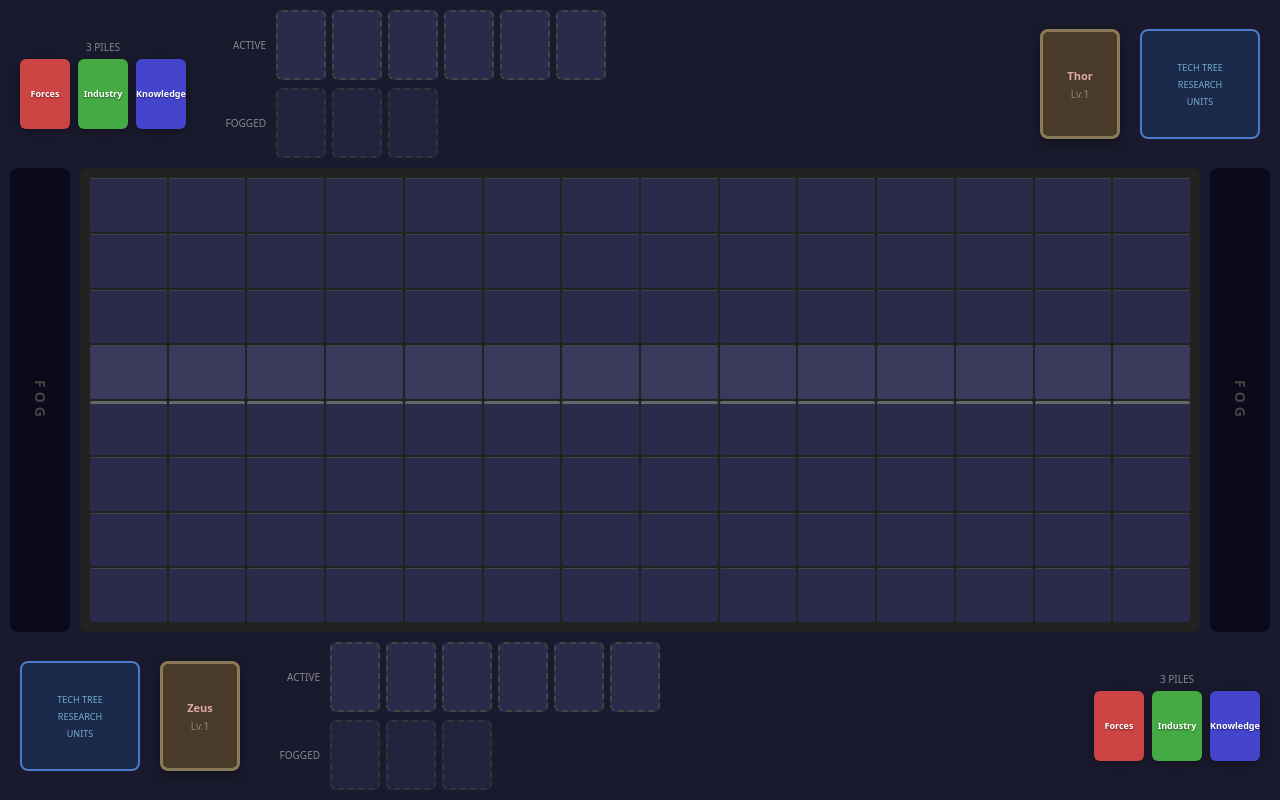
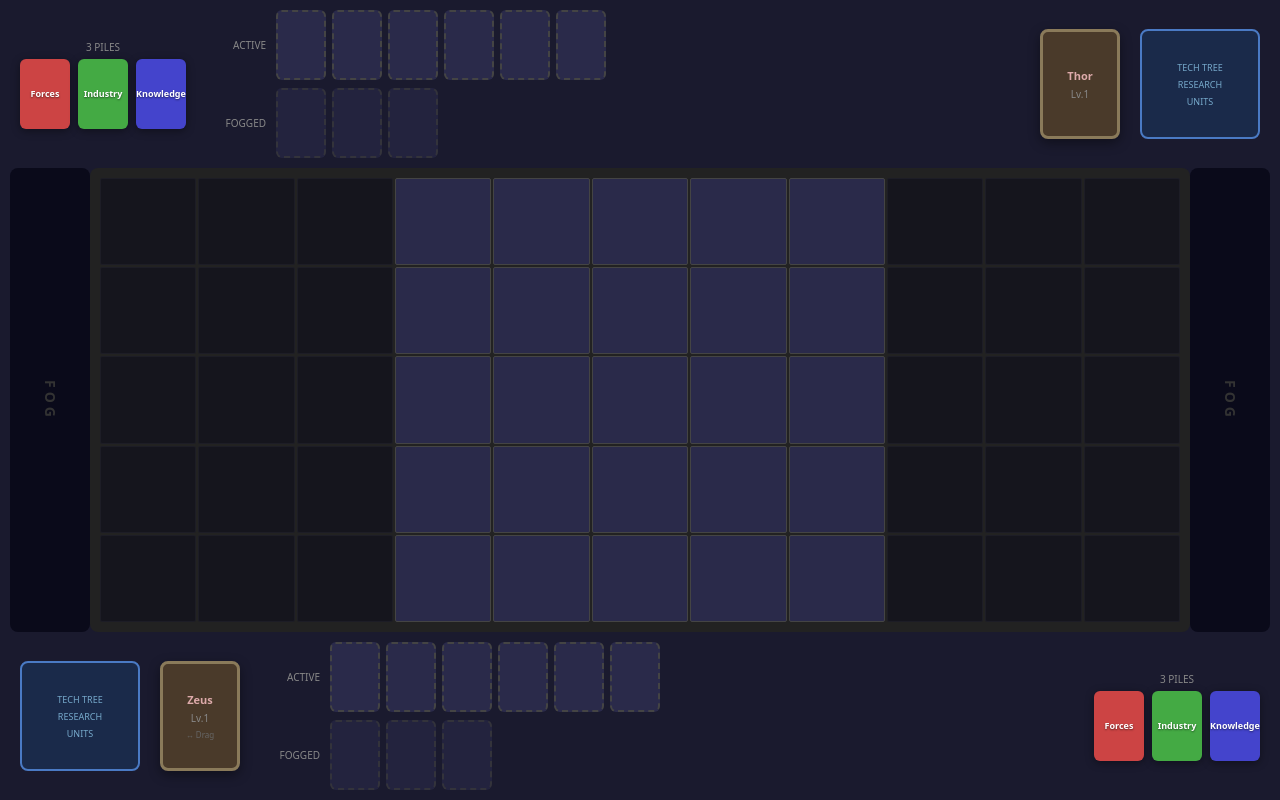
Before and after one commit to hopskotchradio/empires-hand, a React (Vite) app: page / in a window 1280 px wide. Built offline with nearby package versions, Linux system fonts and the light colour scheme.

Commit message:
New board layout: 5x5 grid with 3x3 fog zones, draggable heroes, hand cursor

```diff
--- a/src/components/Board.tsx
+++ b/src/components/Board.tsx
@@ -1,4 +1,4 @@
-import React, { useMemo } from 'react';
+import React, { useMemo, useState, useCallback } from 'react';
 import { GameState, PlayerState, Card } from '../types';
 import { SpriteLayer } from './SpriteLayer';
 
@@ -7,8 +7,11 @@ interface BoardProps {
   currentPlayerId: string;
 }
 
-const GRID_COLS = 14;
-const GRID_ROWS = 8;
+// New grid layout: 3x3 Fog | 5x5 Grid | 3x3 Fog
+const FOG_SIZE = 3;
+const GRID_SIZE = 5;
+const TOTAL_COLS = FOG_SIZE + GRID_SIZE + FOG_SIZE; // 11
+const TOTAL_ROWS = GRID_SIZE; // 5
 
 export const Board: React.FC<BoardProps> = ({ gameState, currentPlayerId }) => {
   const currentPlayer = gameState.players.find(p => p.id === currentPlayerId);
@@ -16,65 +19,122 @@ export const Board: React.FC<BoardProps> = ({ gameState, currentPlayerId }) => {
 
   if (!currentPlayer || !opponent) return null;
 
-  // Demo units for testing - replace with actual game state
+  // Track unit positions with state for dragging
+  const [unitPositions, setUnitPositions] = useState({
+    'zeus-1': { x: 2, y: 4 }, // Bottom area of 5x5 grid
+    'thor-1': { x: 2, y: 0 }, // Top area of 5x5 grid
+  });
+
+  const [draggedUnit, setDraggedUnit] = useState<string | null>(null);
+
+  // Convert to unit format for SpriteLayer
   const units = useMemo(() => [
     {
       id: 'zeus-1',
       card: { ...currentPlayer.hero, id: 'zeus' },
-      gridX: 7,
-      gridY: 4,
+      gridX: unitPositions['zeus-1'].x + FOG_SIZE, // Offset by left fog
+      gridY: unitPositions['zeus-1'].y,
       isHero: true,
+      canMove: true,
     },
     {
       id: 'thor-1',
       card: { ...opponent.hero, id: 'thor' },
-      gridX: 10,
-      gridY: 1,
+      gridX: unitPositions['thor-1'].x + FOG_SIZE,
+      gridY: unitPositions['thor-1'].y,
       isHero: true,
+      canMove: false, // Opponent units can't be moved by current player
     },
-  ], [currentPlayer.hero, opponent.hero]);
+  ], [currentPlayer.hero, opponent.hero, unitPositions]);
+
+  // Handle drag start
+  const handleDragStart = useCallback((unitId: string, e: React.DragEvent) => {
+    const unit = units.find(u => u.id === unitId);
+    if (!unit?.canMove) {
+      e.preventDefault();
+      return;
+    }
+    setDraggedUnit(unitId);
+    e.dataTransfer.effectAllowed = 'move';
+  }, [units]);
+
+  // Handle drop on grid cell
+  const handleDrop = useCallback((gridX: number, gridY: number, e: React.DragEvent) => {
+    e.preventDefault();
+    if (!draggedUnit) return;
+
+    // Check bounds (must be within 5x5 grid, not fog)
+    if (gridX < FOG_SIZE || gridX >= FOG_SIZE + GRID_SIZE) return;
+
+    setUnitPositions(prev => ({
+      ...prev,
+      [draggedUnit]: { x: gridX - FOG_SIZE, y: gridY }
+    }));
+    setDraggedUnit(null);
+  }, [draggedUnit]);
+
+  const handleDragOver = useCallback((e: React.DragEvent) => {
+    e.preventDefault();
+    e.dataTransfer.dropEffect = 'move';
+  }, []);
 
   return (
     <div style={styles.container}>
       {/* Opponent Area (Top) */}
       <PlayerArea player={opponent} position="top" />
 
-      {/* Battlefield Grid */}
+      {/* Battlefield */}
       <div style={styles.battlefield}>
-        {/* Fog Zones (Left/Right edges) */}
-        <div style={styles.fogZoneLeft}>FOG</div>
+        {/* Left Fog Zone */}
+        <FogZone side="left" />
 
-        {/* Main Grid with Sprite Layer */}
+        {/* Main Grid */}
         <div style={styles.gridContainer}>
           <div style={styles.grid}>
-            {Array.from({ length: GRID_ROWS }).map((_, row) => (
+            {Array.from({ length: TOTAL_ROWS }).map((_, row) => (
               <div key={row} style={styles.row}>
-                {Array.from({ length: GRID_COLS }).map((_, col) => (
+                {Array.from({ length: TOTAL_COLS }).map((_, col) => {
+                  const isFog = col < FOG_SIZE || col >= FOG_SIZE + GRID_SIZE;
+                  const isGrid = !isFog;
+                  const isValidDrop = isGrid && draggedUnit !== null;
+
+                  return (
                     <div
                       key={`${row}-${col}`}
                       style={{
                         ...styles.cell,
-                      backgroundColor: row === 3 ? '#3a3a5c' : '#2a2a4a',
-                      borderTop: row === 4 ? '3px solid #666' : '1px solid #444',
+                        backgroundColor: isFog ? '#0a0a1a' : '#2a2a4a',
+                        border: isFog ? '1px solid #1a1a2a' : '1px solid #444',
+                        cursor: isValidDrop ? 'copy' : 'default',
+                        opacity: isFog ? 0.5 : 1,
                       }}
+                      onDragOver={handleDragOver}
+                      onDrop={(e) => handleDrop(col, row, e)}
                     />
-                ))}
+                  );
+                })}
               </div>
             ))}
           </div>
           <SpriteLayer
             units={units}
-            width={600}
-            height={300}
+            width={500}
+            height={250}
             onUnitClick={(unit) => console.log('Clicked:', unit.card.name)}
+            draggedUnit={draggedUnit}
           />
         </div>
 
-        <div style={styles.fogZoneRight}>FOG</div>
+        {/* Right Fog Zone */}
+        <FogZone side="right" />
       </div>
 
       {/* Current Player Area (Bottom) */}
-      <PlayerArea player={currentPlayer} position="bottom" />
+      <PlayerArea
+        player={currentPlayer}
+        position="bottom"
+        onDragStart={handleDragStart}
+      />
     </div>
   );
 };
@@ -82,10 +142,12 @@ export const Board: React.FC<BoardProps> = ({ gameState, currentPlayerId }) => {
 interface PlayerAreaProps {
   player: PlayerState;
   position: 'top' | 'bottom';
+  onDragStart?: (unitId: string, e: React.DragEvent) => void;
 }
 
-const PlayerArea: React.FC<PlayerAreaProps> = ({ player, position }) => {
+const PlayerArea: React.FC<PlayerAreaProps> = ({ player, position, onDragStart }) => {
   const isTop = position === 'top';
+  const isCurrentPlayer = position === 'bottom';
 
   return (
     <div style={{ ...styles.playerArea, flexDirection: isTop ? 'row' : 'row-reverse' }}>
@@ -125,11 +187,19 @@ const PlayerArea: React.FC<PlayerAreaProps> = ({ player, position }) => {
         </div>
       </div>
 
-      {/* Hero */}
+      {/* Hero - Draggable for current player */}
       <div style={styles.heroArea}>
-        <div style={styles.heroCard}>
+        <div
+          style={{
+            ...styles.heroCard,
+            cursor: isCurrentPlayer ? 'grab' : 'default',
+          }}
+          draggable={isCurrentPlayer}
+          onDragStart={(e) => onDragStart?.(`${player.hero.id}-1`, e)}
+        >
           <div style={styles.heroName}>{player.hero.name}</div>
           <div style={styles.heroLevel}>Lv.{player.heroLevel}</div>
+          {isCurrentPlayer && <div style={styles.dragHint}>↔ Drag</div>}
         </div>
       </div>
 
@@ -142,6 +212,15 @@ const PlayerArea: React.FC<PlayerAreaProps> = ({ player, position }) => {
     </div>
   );
 };
+
+const FogZone: React.FC<{ side: 'left' | 'right' }> = ({ side }) => (
+  <div style={{
+    ...styles.fogZone,
+    [side]: 0,
+  }}>
+    FOG
+  </div>
+);
 
 const DeckPile: React.FC<{ name: string; color: string }> = ({ name, color }) => (
   <div style={{ ...styles.pile, backgroundColor: color }}>
@@ -267,6 +346,7 @@ const styles: Record<string, React.CSSProperties> = {
     alignItems: 'center',
     justifyContent: 'center',
     boxShadow: '0 4px 12px rgba(0,0,0,0.4)',
+    userSelect: 'none',
   },
   heroName: {
     fontSize: 11,
@@ -277,6 +357,11 @@ const styles: Record<string, React.CSSProperties> = {
   heroLevel: {
     fontSize: 10,
     color: '#888',
+    marginTop: 4,
+  },
+  dragHint: {
+    fontSize: 8,
+    color: '#666',
     marginTop: 4,
   },
   techPanel: {
@@ -299,11 +384,11 @@ const styles: Record<string, React.CSSProperties> = {
   battlefield: {
     flex: 1,
     display: 'flex',
+    position: 'relative',
     padding: '0 10px',
-    gap: 10,
   },
-  fogZoneLeft: {
-    width: 60,
+  fogZone: {
+    width: 80,
     backgroundColor: '#0a0a1a',
     borderRadius: 8,
     display: 'flex',
@@ -311,21 +396,7 @@ const styles: Record<string, React.CSSProperties> = {
     justifyContent: 'center',
     writingMode: 'vertical-rl',
     textOrientation: 'mixed',
-    color: '#444',
-    fontSize: 14,
-    fontWeight: 'bold',
-    letterSpacing: 4,
-  },
-  fogZoneRight: {
-    width: 60,
-    backgroundColor: '#0a0a1a',
-    borderRadius: 8,
-    display: 'flex',
-    alignItems: 'center',
-    justifyContent: 'center',
-    writingMode: 'vertical-rl',
-    textOrientation: 'mixed',
-    color: '#444',
+    color: '#333',
     fontSize: 14,
     fontWeight: 'bold',
     letterSpacing: 4,
@@ -353,6 +424,7 @@ const styles: Record<string, React.CSSProperties> = {
   cell: {
     flex: 1,
     borderRadius: 2,
-    minHeight: 30,
+    minHeight: 40,
+    transition: 'all 0.2s',
   },
 };
--- a/src/components/SpriteLayer.tsx
+++ b/src/components/SpriteLayer.tsx
@@ -8,6 +8,7 @@ interface UnitSprite {
   gridX: number;
   gridY: number;
   isHero?: boolean;
+  canMove?: boolean;
 }
 
 interface SpriteLayerProps {
@@ -15,13 +16,17 @@ interface SpriteLayerProps {
   width: number;
   height: number;
   onUnitClick?: (unit: UnitSprite) => void;
+  draggedUnit?: string | null;
 }
 
-// Isometric projection constants
-const TILE_WIDTH = 48;
-const TILE_HEIGHT = 24;
-const GRID_COLS = 14;
-const GRID_ROWS = 8;
+// Grid config: 3 fog + 5 grid + 3 fog = 11 cols, 5 rows
+const FOG_SIZE = 3;
+const GRID_SIZE = 5;
+const TOTAL_COLS = FOG_SIZE + GRID_SIZE + FOG_SIZE;
+const TOTAL_ROWS = GRID_SIZE;
+
+const TILE_WIDTH = 60;
+const TILE_HEIGHT = 50;
 
 // Sprite sheet config
 const SHEET_COLS = 5;
@@ -32,6 +37,7 @@ export const SpriteLayer: React.FC<SpriteLayerProps> = ({
   width,
   height,
   onUnitClick,
+  draggedUnit,
 }) => {
   const containerRef = useRef<HTMLDivElement>(null);
   const appRef = useRef<Application | null>(null);
@@ -39,7 +45,6 @@ export const SpriteLayer: React.FC<SpriteLayerProps> = ({
   const unitContainerRef = useRef<Container | null>(null);
   const [isReady, setIsReady] = useState(false);
 
-  // Initialize PixiJS
   useEffect(() => {
     if (!containerRef.current || appRef.current) return;
 
@@ -67,7 +72,7 @@ export const SpriteLayer: React.FC<SpriteLayerProps> = ({
 
         const unitContainer = new Container();
         unitContainer.x = width / 2;
-        unitContainer.y = height / 2 - 50;
+        unitContainer.y = height / 2;
         app.stage.addChild(unitContainer);
         unitContainerRef.current = unitContainer;
 
@@ -88,7 +93,6 @@ export const SpriteLayer: React.FC<SpriteLayerProps> = ({
     };
   }, [width, height]);
 
-  // Update sprites when units change
   useEffect(() => {
     if (!isReady) return;
 
@@ -99,8 +103,6 @@ export const SpriteLayer: React.FC<SpriteLayerProps> = ({
     const currentSprites = spritesRef.current;
     const seenIds = new Set<string>();
 
-    console.log('Rendering units:', units.map(u => ({ id: u.id, name: u.card.name, x: u.gridX, y: u.gridY })));
-
     units.forEach((unit) => {
       seenIds.add(unit.id);
 
@@ -109,10 +111,20 @@ export const SpriteLayer: React.FC<SpriteLayerProps> = ({
         const pos = gridToIso(unit.gridX, unit.gridY);
         sprite.x = pos.x;
         sprite.y = pos.y;
-        console.log('Updated position for', unit.card.name, 'to', pos);
+
+        // Update cursor based on canMove
+        sprite.cursor = unit.canMove ? 'grab' : 'default';
+        sprite.eventMode = unit.canMove ? 'static' : 'none';
+
+        // Visual feedback when dragging
+        if (draggedUnit === unit.id) {
+          sprite.alpha = 0.5;
+          sprite.scale.set(sprite.scale.x * 1.1);
         } else {
-        console.log('Creating sprite for', unit.card.name, 'at', unit.gridX, unit.gridY);
-        createUnitSprite(unit, container, currentSprites, onUnitClick);
+          sprite.alpha = 1;
+        }
+      } else {
+        createUnitSprite(unit, container, currentSprites, onUnitClick, draggedUnit);
       }
     });
 
@@ -123,7 +135,7 @@ export const SpriteLayer: React.FC<SpriteLayerProps> = ({
         currentSprites.delete(id);
       }
     });
-  }, [units, onUnitClick, isReady]);
+  }, [units, onUnitClick, isReady, draggedUnit]);
 
   return (
     <div
@@ -131,7 +143,7 @@ export const SpriteLayer: React.FC<SpriteLayerProps> = ({
       style={{
         position: 'absolute',
         inset: 0,
-        pointerEvents: 'none',
+        pointerEvents: 'auto',
         overflow: 'hidden',
       }}
     />
@@ -139,8 +151,8 @@ export const SpriteLayer: React.FC<SpriteLayerProps> = ({
 };
 
 function gridToIso(gridX: number, gridY: number): { x: number; y: number } {
-  const offsetX = -(GRID_COLS * TILE_WIDTH) / 2;
-  const offsetY = -(GRID_ROWS * TILE_HEIGHT) / 2;
+  const offsetX = -(TOTAL_COLS * TILE_WIDTH) / 2;
+  const offsetY = -(TOTAL_ROWS * TILE_HEIGHT) / 2;
 
   return {
     x: offsetX + (gridX - gridY) * (TILE_WIDTH / 2),
@@ -152,7 +164,8 @@ async function createUnitSprite(
   unit: UnitSprite,
   container: Container,
   spritesMap: Map<string, Sprite | AnimatedSprite>,
-  onClick?: (unit: UnitSprite) => void
+  onClick?: (unit: UnitSprite) => void,
+  draggedUnit?: string | null
 ) {
   const size = unit.isHero ? 40 : 24;
   const color = unit.card.type === 'hero' ? 0xffaa44 : 0x4488ff;
@@ -162,21 +175,12 @@ async function createUnitSprite(
 
   try {
     const texturePath = `${window.location.origin}/sprites/${unit.card.id}-idle.png`;
-    console.log('Loading sprite sheet:', texturePath);
-
-    const baseTexture = await Assets.load(texturePath).catch((err) => {
-      console.log('Sprite sheet load failed:', err);
-      return null;
-    });
+    const baseTexture = await Assets.load(texturePath).catch(() => null);
 
     if (baseTexture) {
-      console.log('Sprite sheet loaded for', unit.card.name);
-
-      // Calculate frame dimensions
       const frameWidth = baseTexture.width / SHEET_COLS;
       const frameHeight = baseTexture.height / SHEET_ROWS;
 
-      // Create textures for each frame
       const frames: Texture[] = [];
       for (let row = 0; row < SHEET_ROWS; row++) {
         for (let col = 0; col < SHEET_COLS; col++) {
@@ -194,28 +198,21 @@ async function createUnitSprite(
         }
       }
 
-      // Create animated sprite
       animSprite = new AnimatedSprite(frames);
       animSprite.anchor.set(0.5, 1);
 
-      // Scale to target size (doubled for heroes)
-      const targetWidth = unit.isHero ? 120 : 32;
+      const targetWidth = unit.isHero ? 100 : 32;
       animSprite.scale.set(targetWidth / frameWidth);
 
-      // Animation settings
       animSprite.animationSpeed = 0.15;
       animSprite.loop = true;
       animSprite.play();
 
       sprite = animSprite;
-
-      console.log('Created animated sprite with', frames.length, 'frames');
     } else {
-      console.log('Using placeholder for', unit.card.name);
       sprite = createPlaceholderSprite(size, color, unit.card.name);
     }
   } catch (err) {
-    console.error('Error creating sprite:', err);
     sprite = createPlaceholderSprite(size, color, unit.card.name);
   }
 
@@ -223,18 +220,27 @@ async function createUnitSprite(
   sprite.x = pos.x;
   sprite.y = pos.y;
 
-  sprite.eventMode = 'static';
-  sprite.cursor = 'pointer';
+  // Set cursor and interactivity based on canMove
+  sprite.cursor = unit.canMove ? 'grab' : 'default';
+  sprite.eventMode = unit.canMove ? 'static' : 'none';
+
+  if (unit.canMove) {
     sprite.on('pointerdown', () => onClick?.(unit));
 
     sprite.on('pointerover', () => {
-    sprite.scale.set(sprite.scale.x * 1.1, sprite.scale.y * 1.1);
+      sprite.scale.set(sprite.scale.x * 1.1);
       sprite.alpha = 0.9;
     });
     sprite.on('pointerout', () => {
-    sprite.scale.set(sprite.scale.x / 1.1, sprite.scale.y / 1.1);
+      sprite.scale.set(sprite.scale.x / 1.1);
       sprite.alpha = 1;
     });
+  }
+
+  // Visual feedback when dragging
+  if (draggedUnit === unit.id) {
+    sprite.alpha = 0.5;
+  }
 
   const shadow = createShadow(size);
   shadow.x = pos.x;
```
Lines whose indentation alone changed are shown as unchanged.
